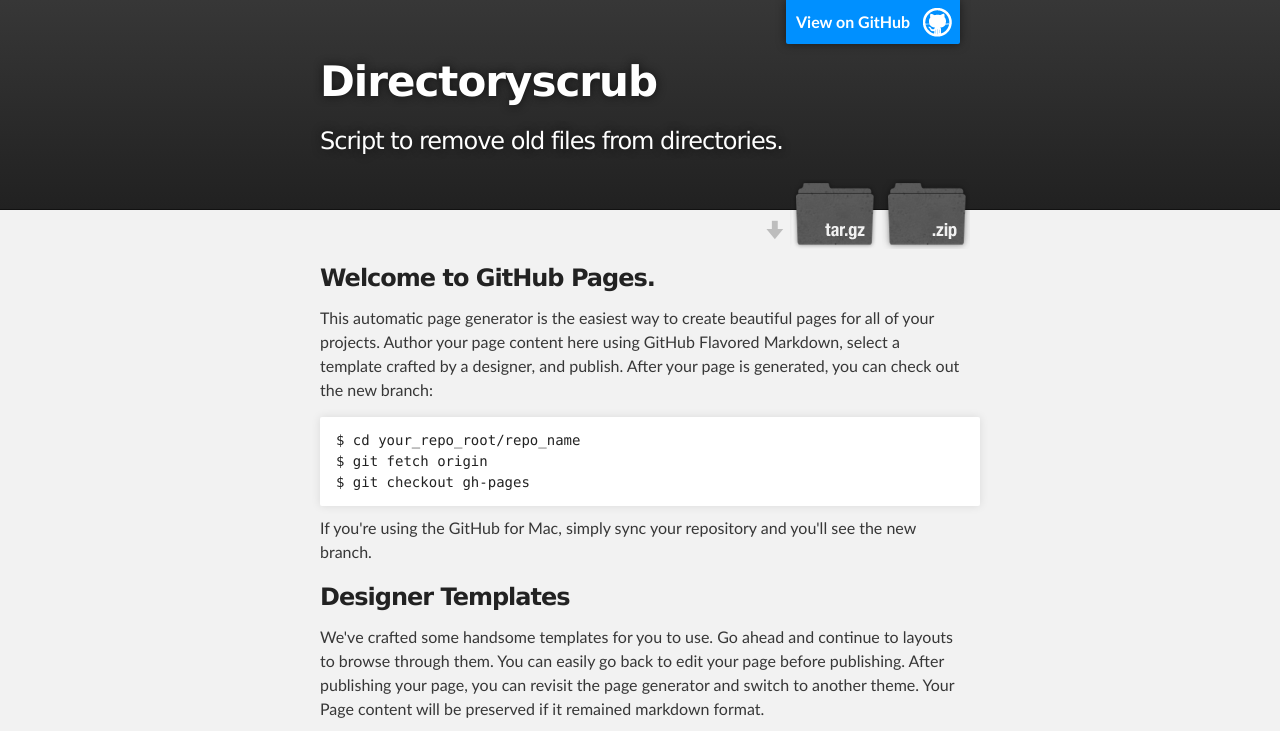
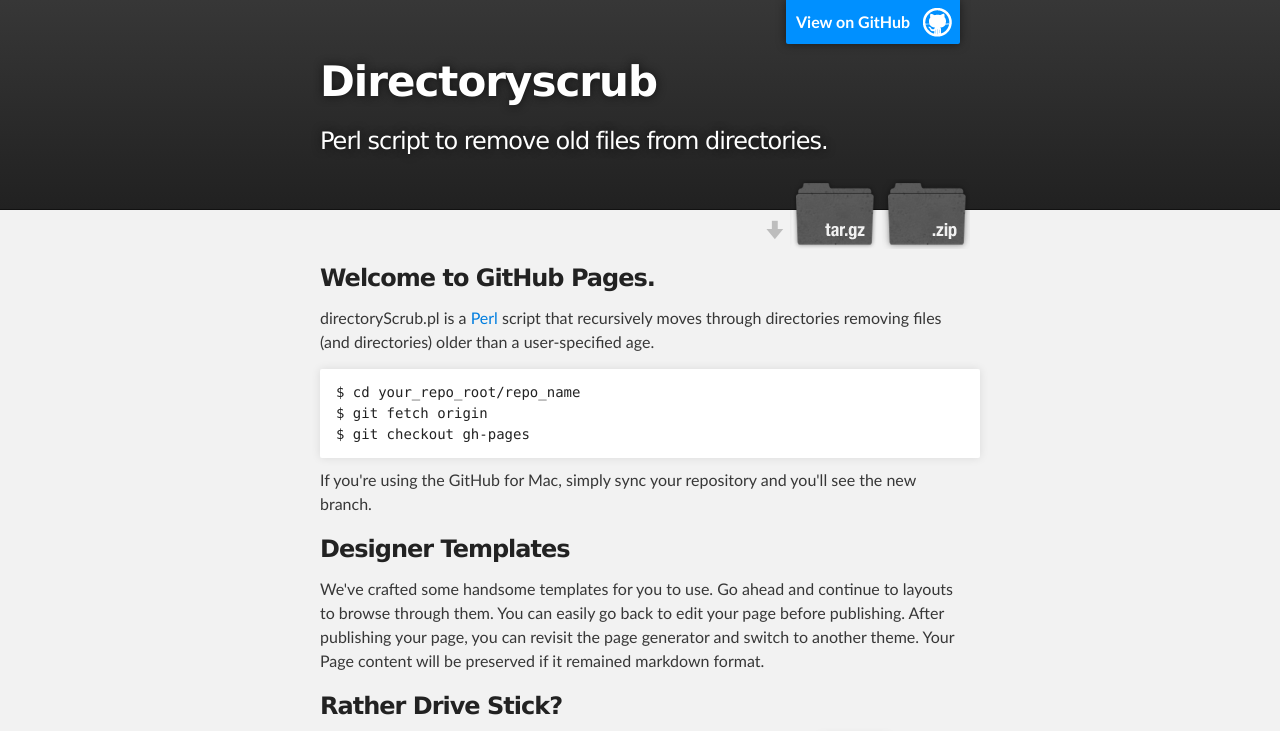
Before and after one commit to sgivan/directoryScrub, a plain HTML site: page index.html in a window 1280 px wide. Shown: the top 731 px of the page. Drawn offline with Linux system fonts and the light colour scheme.

Commit message:
Updated short description.

```diff
--- a/index.html
+++ b/index.html
@@ -19,7 +19,7 @@
           <a id="forkme_banner" href="https://github.com/sgivan/directoryScrub">View on GitHub</a>
 
           <h1 id="project_title">Directoryscrub</h1>
-          <h2 id="project_tagline">Script to remove old files from directories.</h2>
+          <h2 id="project_tagline">Perl script to remove old files from directories.</h2>
 
             <section id="downloads">
               <a class="zip_download_link" href="https://github.com/sgivan/directoryScrub/zipball/master">Download this project as a .zip file</a>
@@ -34,7 +34,7 @@
         <h3>
 <a name="welcome-to-github-pages" class="anchor" href="#welcome-to-github-pages"><span class="octicon octicon-link"></span></a>Welcome to GitHub Pages.</h3>
 
-<p>This automatic page generator is the easiest way to create beautiful pages for all of your projects. Author your page content here using GitHub Flavored Markdown, select a template crafted by a designer, and publish. After your page is generated, you can check out the new branch:</p>
+<p>directoryScrub.pl is a <a href="www.perl.org">Perl</a> script that recursively moves through directories removing files (and directories) older than a user-specified age.</p>
 
 <pre><code>$ cd your_repo_root/repo_name
 $ git fetch origin
```
